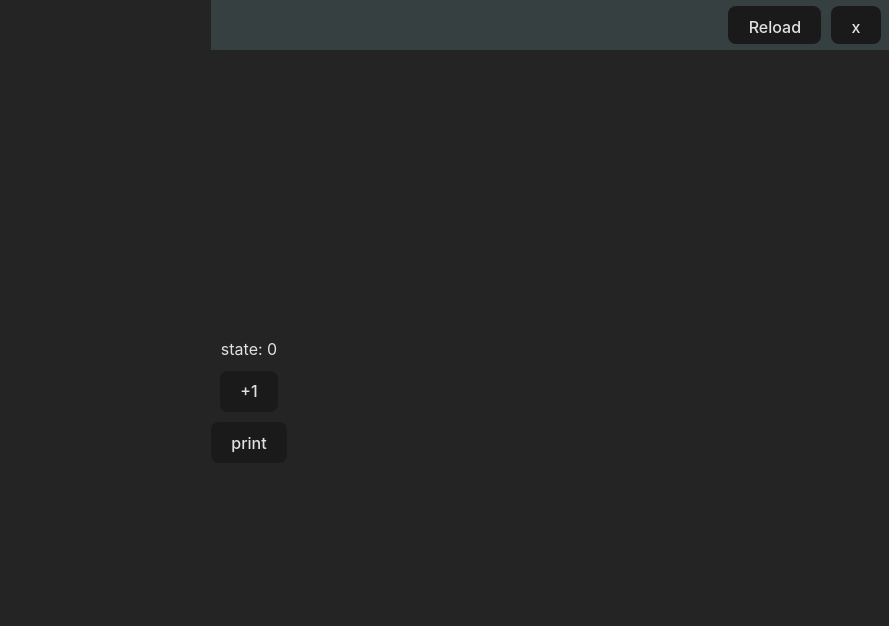
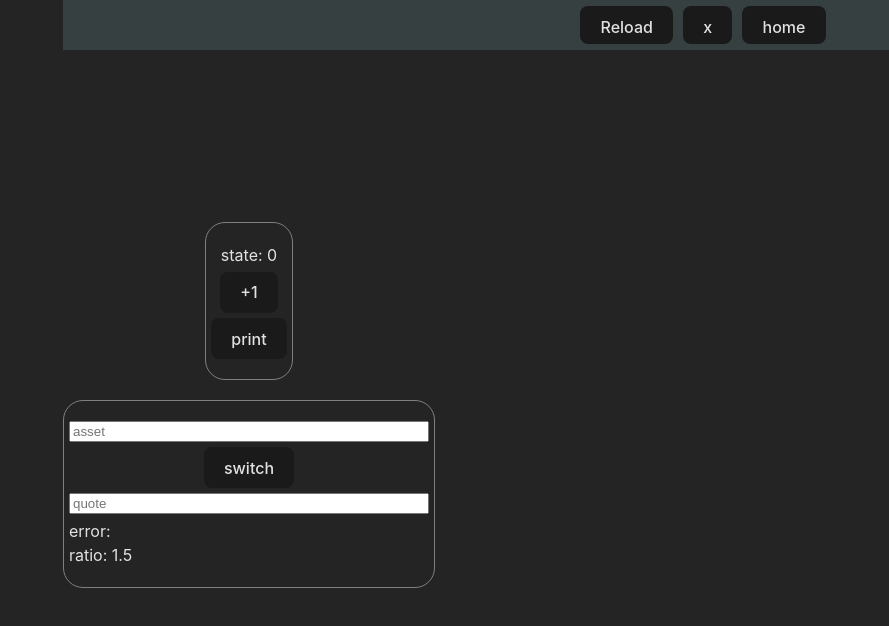
Before and after one commit to Merzaad/learning_react, a React (Vite) app: page /x in a window 1280 px wide. Shown: the top 626 px of the page, without its empty margins (391-1280 px from the left). Built offline with nearby package versions, Linux system fonts and the light colour scheme.

Commit message:
converter

```diff
--- a/src/components/app/index.tsx
+++ b/src/components/app/index.tsx
@@ -51,7 +51,7 @@
             <img src="/react.svg" className="logo react" alt="React logo" />
           </a>
         </div>
-        <h1 className="header">reactVite v0.0.81</h1>
+        <h1 className="header">reactVite v0.0.82</h1>
         <div className="box">
           <button onClick={() => setCount((count) => count + 1)}>count is {count}</button>
         </div>
--- a/src/components/x/index.css
+++ b/src/components/x/index.css
@@ -1,3 +1,12 @@
+input::-webkit-outer-spin-button,
+input::-webkit-inner-spin-button {
+    -webkit-appearance: none;
+    margin: 0
+}
+
+input[type=number] {
+    -moz-appearance:textfield;
+}
 .X {
     min-height: 100vh;
     max-width: 700px;
@@ -9,3 +18,16 @@
     flex-direction: column;
     gap: 10px
   }
+  .input{
+    color: black;
+    width: 360px;
+  }
+  .error{
+    border-color: red;
+  }
+  .help{
+    display: flex;
+    justify-content: start;
+    align-items: center;
+    width: 360px;
+  }
--- a/src/components/x/index.tsx
+++ b/src/components/x/index.tsx
@@ -4,12 +4,50 @@
 
 const X = () => {
   const [state, setState] = React.useState(moduleValue)
+  const [ratio, setRatio] = React.useState(1.5)
+  const [input, setInput] = React.useState({
+    asset: '',
+    quote: '',
+    error: { hasError: false, errorMessage: '' },
+  })
+
   const increaseHandler = () => {
     increaseModuleValue()
     setState(moduleValue)
   }
+  const setAsset = (value: number, testRatio: number): void => {
+    if (value >= 0) {
+      setInput({
+        asset: String(value),
+        quote: String(value / testRatio),
+        error: { hasError: value !== 0 && value < 100, errorMessage: '<100' },
+      })
+    }
+  }
+  const setQuote = (value: number, testRatio: number): void => {
+    if (value >= 0) {
+      setInput({
+        asset: String(value * testRatio),
+        quote: String(value),
+        error: { hasError: value !== 0 && value * testRatio < 100, errorMessage: '<100' },
+      })
+    }
+  }
+  const assetChangeHanler: React.ChangeEventHandler<HTMLInputElement> = (event) => {
+    const { value } = event.target
+    setAsset(Number(value), ratio)
+  }
+  const quoteChangeHanler: React.ChangeEventHandler<HTMLInputElement> = (event) => {
+    const { value } = event.target
+    setQuote(Number(value), ratio)
+  }
+  const switchHandler = () => {
+    setRatio(1 / ratio)
+    setAsset(Number(input.quote), 1 / ratio)
+  }
   return (
     <div className="X">
+      <div className="box">
         state: {state}
         <button type="button" onClick={increaseHandler}>
           +1
@@ -18,6 +56,31 @@
           print
         </button>
       </div>
+      <div className="box">
+        <input
+          className="input"
+          value={input.asset}
+          type="number"
+          onChange={assetChangeHanler}
+          placeholder="asset"
+        />
+        <button type="button" onClick={switchHandler}>
+          switch
+        </button>
+        <input
+          className="input"
+          type="number"
+          value={input.quote}
+          onChange={quoteChangeHanler}
+          placeholder="quote"
+        />
+        <div className='help'>
+          error: {input.error.hasError && input.error.errorMessage}
+          <br />
+          ratio: {ratio}
+        </div>
+      </div>
+    </div>
   )
 }
 export default X
```
Lines whose indentation alone changed are shown as unchanged.
